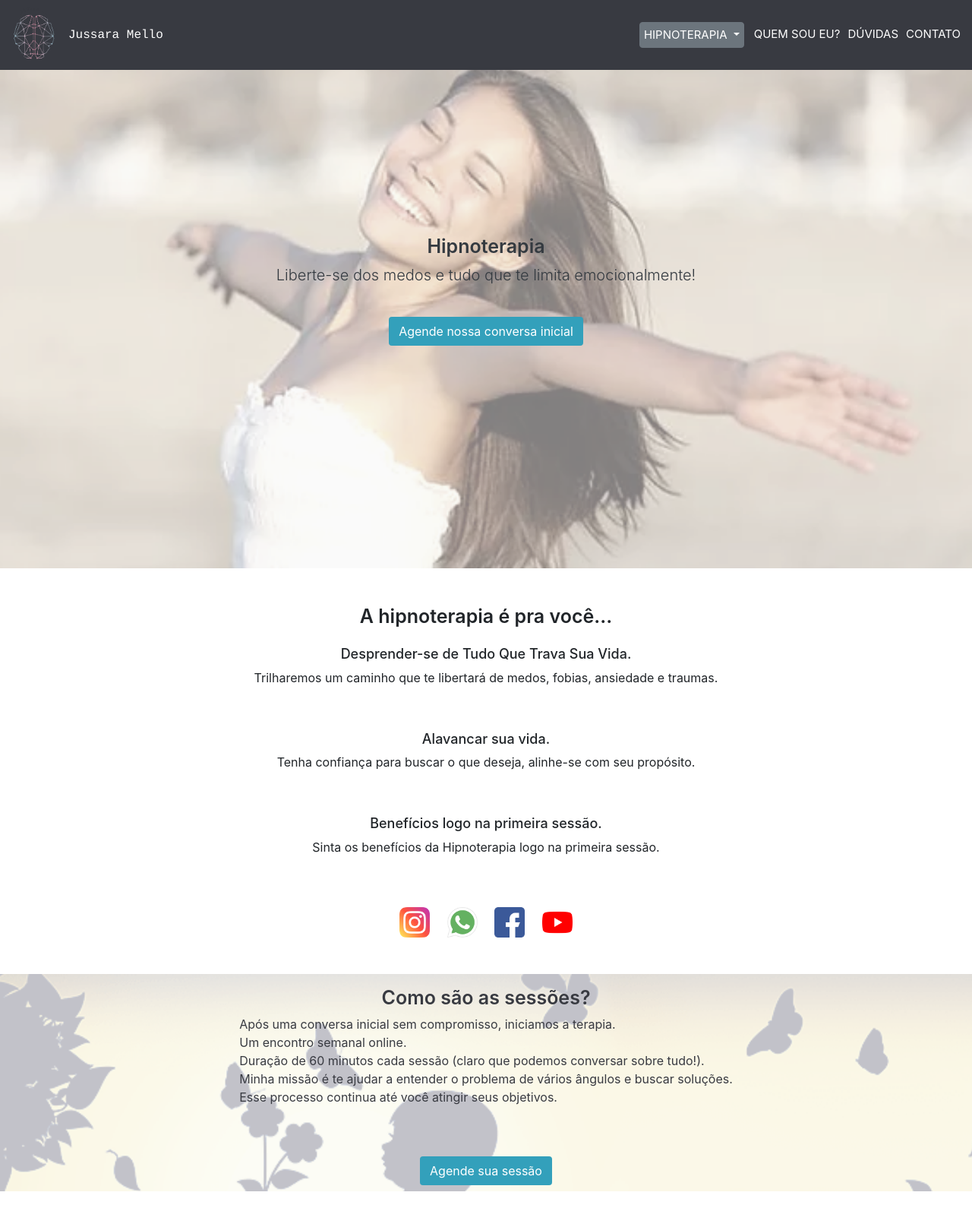
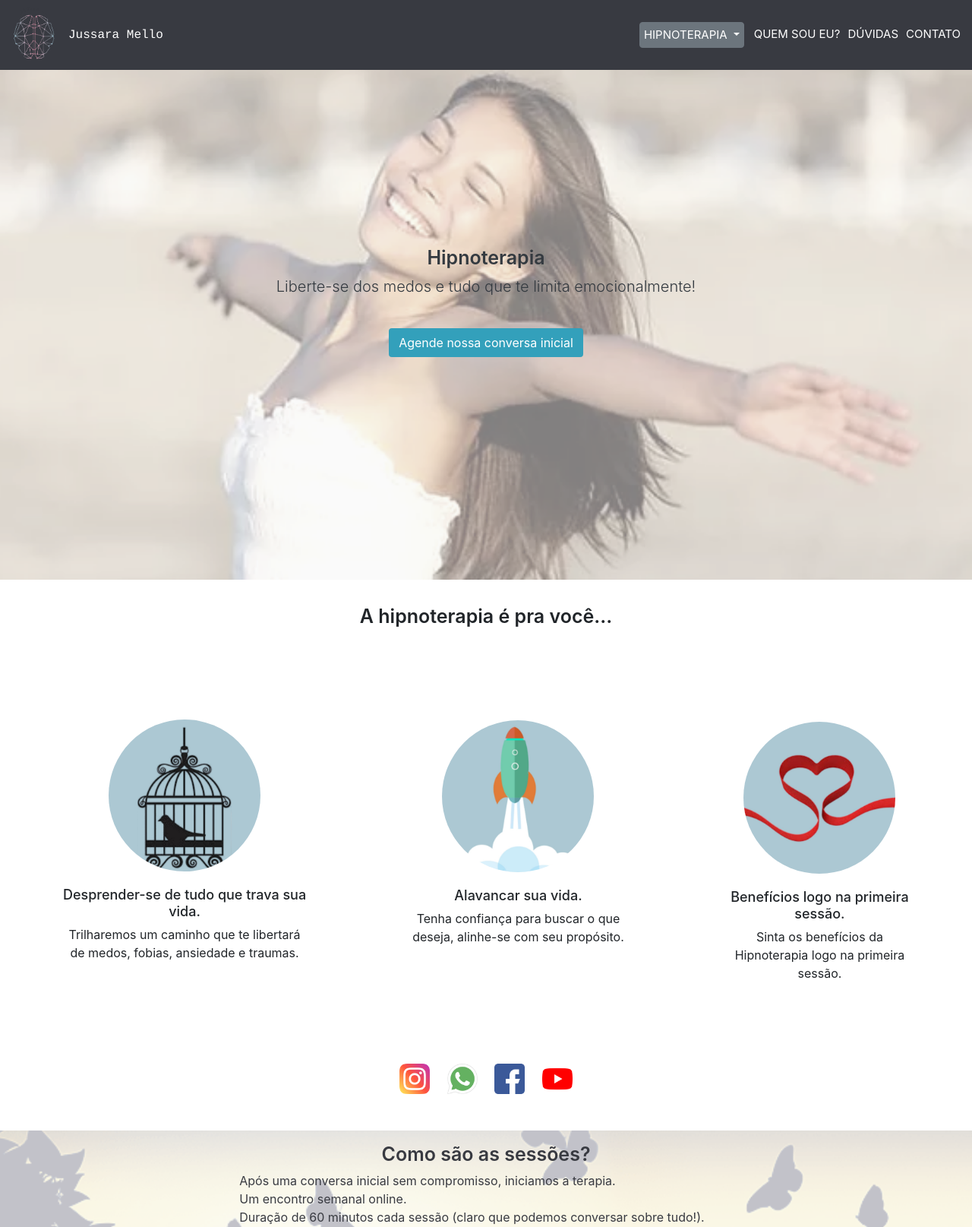
Before and after one commit to Caioom/SiteHipnose, a PHP site: page / in a window 1280 px wide. Shown: the top 1615 px of the page at 76% size. Run offline with PHP 8.4, Linux system fonts and the light colour scheme; some libraries are stand-ins or nearby versions.

Commit message:
Add icons

```diff
--- a/components/midias.php
+++ b/components/midias.php
@@ -1,7 +1,7 @@
 <div class="container social-medias">
     <a href="http://" target="_blank"><img src="./assets/social-media-icons/instagram.png" alt="Icone do Instagram"></a>
     &nbsp;&nbsp;&nbsp;
-    <a href="http://" target="_blank"><img src="./assets/social-media-icons/whatsapp.png" alt="Icone do Whatsapp"></a>
+    <a href="https://api.whatsapp.com/send?phone=5519987028772" target="_blank"><img src="./assets/social-media-icons/whatsapp.png" alt="Icone do Whatsapp"></a>
     &nbsp;&nbsp;&nbsp;
     <a href="http://" target="_blank"><img src="./assets/social-media-icons/facebook.png" alt="Icone do Facebook"></a>
     &nbsp;&nbsp;&nbsp;
--- a/components/motivos.php
+++ b/components/motivos.php
@@ -1,17 +1,19 @@
-<section class="row p-0 m-0 mt-3 motivos" id="motivos">
+<section class="row p-0 m-0 motivos" id="motivos">
     <div class="col-sm-12 mt-5 text-center">
         <h1 class="title">A hipnoterapia é pra você...</h1>
         <div class="format-reasons">
             <div class="row">
-                <div class="col-xs-12 p-3">
-                    <h3>Desprender-se de Tudo Que Trava Sua Vida.</h3>
+                <div class="col-xs-12 p-3 conteudo-motivo" id="desprender">
+                    <div class="icone-motivo bg-desprender"></div>
+                    <h3>Desprender-se de tudo que trava sua vida.</h3>
                     <p>
                     Trilharemos um caminho que te libertará de medos, fobias, ansiedade e traumas.
                     </p>
                 </div>
             </div>
             <div class="row">
-                <div class="col-xs-12 p-3">
+                <div class="col-xs-12 p-3 conteudo-motivo" id="alavancar">
+                    <div class="icone-motivo bg-alavancar"></div>
                     <h3>Alavancar sua vida.</h3>
                     <p>
                     Tenha confiança para buscar o que deseja, alinhe-se com seu propósito.
@@ -19,7 +21,8 @@
                 </div>
             </div>
             <div class="row">
-                <div class="col-xs-12 p-3">
+                <div class="col-xs-12 p-3 conteudo-motivo" id="primeira-sessao">
+                    <div class="icone-motivo bg-primeiraSessao"></div>
                     <h3>Benefícios logo na primeira sessão.</h3>
                     <p>
                     Sinta os benefícios da Hipnoterapia logo na primeira sessão.
--- a/components/navbar.php
+++ b/components/navbar.php
@@ -1,7 +1,7 @@
-<div class="row p-0 m-0">
+<div class="row p-0 m-0 nav-config">
     <div class="col-xs-12 menu-mobile container-fluid menu-desktop bg-menu" id="nav-menu">
         <div class="opcoes">
-            <img class="logo" width="90px" src="./assets/logo/logo_cerebro.png" alt="Logo hipnoterapeuta">
+            <a href="#intro"><img class="logo" width="90px" src="./assets/logo/logo_cerebro.png" alt="Logo hipnoterapeuta"></a>
             <a href="#intro">Jussara Mello</a>
             <span class="material-icons icone-menu">
                 menu
--- a/components/rodape.php
+++ b/components/rodape.php
@@ -6,7 +6,7 @@
                 <?php require('./components/midias.php'); ?>
                 <p style="color: white;">
                     <br>Todos os direitos reservados 2020 &copy; -
-                    <br>Developed by caio.ds.2003@gmail.com | Design by Yuri.
+                    <br>Developed by caio.ds.2003@gmail.com
                 </p>
             </div>
         </div>
--- a/css/style.css
+++ b/css/style.css
@@ -85,8 +85,7 @@
 /* Banner session */
 .banner {
     position: relative;
-    top: 0px;
-    margin-bottom: 20px;
+    top: 15px;
 }
 
 .banner .banner-content .jumbotron {
@@ -114,6 +113,37 @@
 
 .format-reasons h3 {
     font-size: 18px;
+}
+
+.conteudo-motivo {
+    display: flex;
+    flex-direction: column;
+    align-items: center;
+}
+
+.icone-motivo {
+    border-radius: 100%;
+    width: 200px;
+    height: 200px;
+    margin-bottom: 20px;
+}
+
+.bg-desprender {
+    background-image: url('../assets/imgs/passaro-gaiola.jpg');
+    background-size: cover;
+    background-position: center;
+}
+
+.bg-alavancar {
+    background-image: url('../assets/imgs/foguete.jpg');
+    background-size: cover;
+    background-position: center;
+}
+
+.bg-primeiraSessao {
+    background-image: url('../assets/imgs/coracao.jpg');
+    background-size: cover;
+    background-position: center;
 }
 
 
@@ -289,6 +319,25 @@
         padding: 5px;
     }
 
+    /*Reasons*/
+    .format-reasons {
+        display: flex;
+        flex-direction: row;
+        justify-content: center;
+    }
+
+    .format-reasons .row {
+        margin: 50px;
+    }
+
+    #primeira-sessao {
+        margin-top: 50px;
+    }
+
+    #desprender {
+        margin-top: 20px;
+    }
+
     /*Whoami*/
     #quemSouEu .conteudo {
         border-radius: 10px;
--- a/js/scripts/smoothScroll.js
+++ b/js/scripts/smoothScroll.js
@@ -1,4 +1,4 @@
-$('a').on('click', function(e) {
+$('.nav-config a').on('click', function(e) {
     e.preventDefault();
     var id = $(this).attr('href'),
     targetOffset = $(id).offset().top;
```
Also changed, not shown: assets/imgs/coracao.jpg (added), assets/imgs/foguete.jpg (added), assets/imgs/passaro-gaiola.jpg (added).
